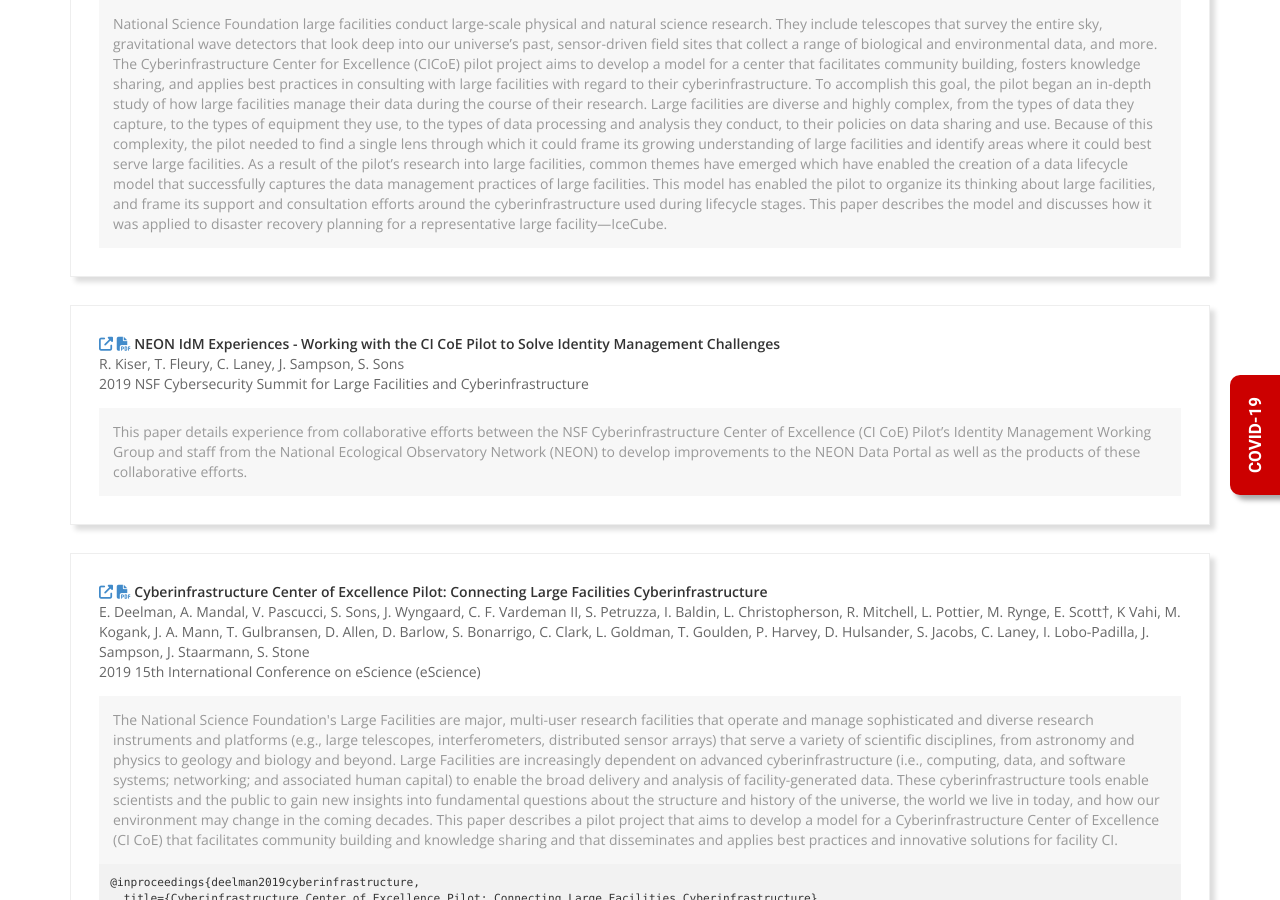
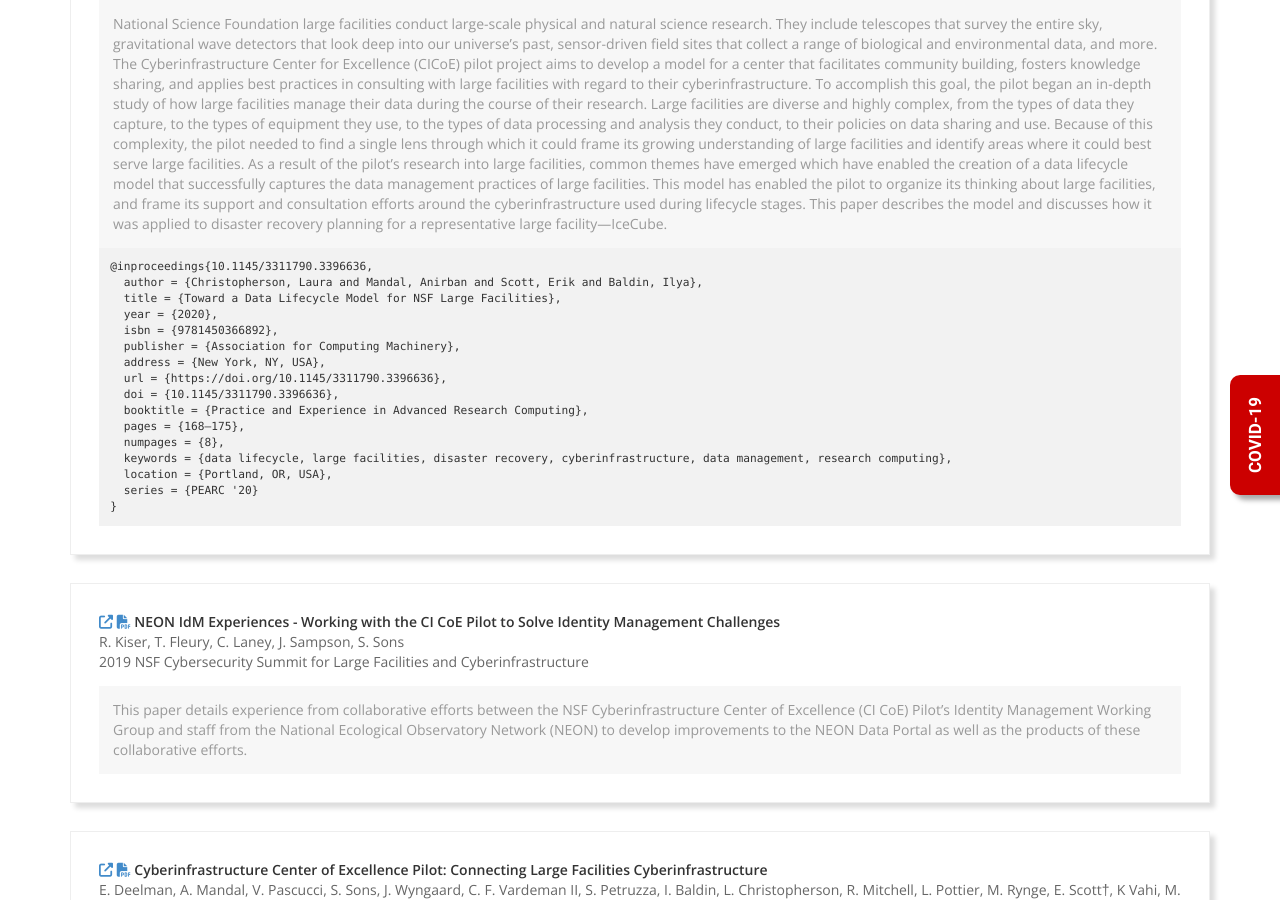
Before and after one commit to cicoe/cicoe.github.io, a Jekyll site: the page built from publications.html, in a window 1280 px wide and 900 px high, scrolled down 605 px. Built offline with Jekyll 4.4.1, drawn with Linux system fonts in a browser that asks for light colours; nearby versions of some CDN libraries; some web fonts are replaced.

Commit message:
Added bibtex for PEARC paper

```diff
--- a/_data/publications.yml
+++ b/_data/publications.yml
@@ -5,6 +5,24 @@
   venue: "PEARC '20: Practice and Experience in Advanced Research Computing"
   link: "https://dl.acm.org/doi/abs/10.1145/3311790.3396636"
   working_group: "Data Life Cycle and Disaster Recovery"
+  bibtex: "
+  @inproceedings{10.1145/3311790.3396636,<br />
+  &nbsp;&nbsp;author = {Christopherson, Laura and Mandal, Anirban and Scott, Erik and Baldin, Ilya},<br />
+  &nbsp;&nbsp;title = {Toward a Data Lifecycle Model for NSF Large Facilities},<br />
+  &nbsp;&nbsp;year = {2020},<br />
+  &nbsp;&nbsp;isbn = {9781450366892},<br />
+  &nbsp;&nbsp;publisher = {Association for Computing Machinery},<br />
+  &nbsp;&nbsp;address = {New York, NY, USA},<br />
+  &nbsp;&nbsp;url = {https://doi.org/10.1145/3311790.3396636},<br />
+  &nbsp;&nbsp;doi = {10.1145/3311790.3396636},<br />
+  &nbsp;&nbsp;booktitle = {Practice and Experience in Advanced Research Computing},<br />
+  &nbsp;&nbsp;pages = {168–175},<br />
+  &nbsp;&nbsp;numpages = {8},<br />
+  &nbsp;&nbsp;keywords = {data lifecycle, large facilities, disaster recovery, cyberinfrastructure, data management, research computing},<br />
+  &nbsp;&nbsp;location = {Portland, OR, USA},<br />
+  &nbsp;&nbsp;series = {PEARC '20}<br />
+  }
+  "
 
 - title: "NEON IdM Experiences - Working with the CI CoE Pilot to Solve Identity Management Challenges"
   abstract: "This paper details experience from collaborative efforts between the NSF Cyberinfrastructure Center of Excellence (CI CoE) Pilot’s Identity Management Working Group and staff from the National Ecological Observatory Network (NEON) to develop improvements to the NEON Data Portal as well as the products of these collaborative efforts."
```
